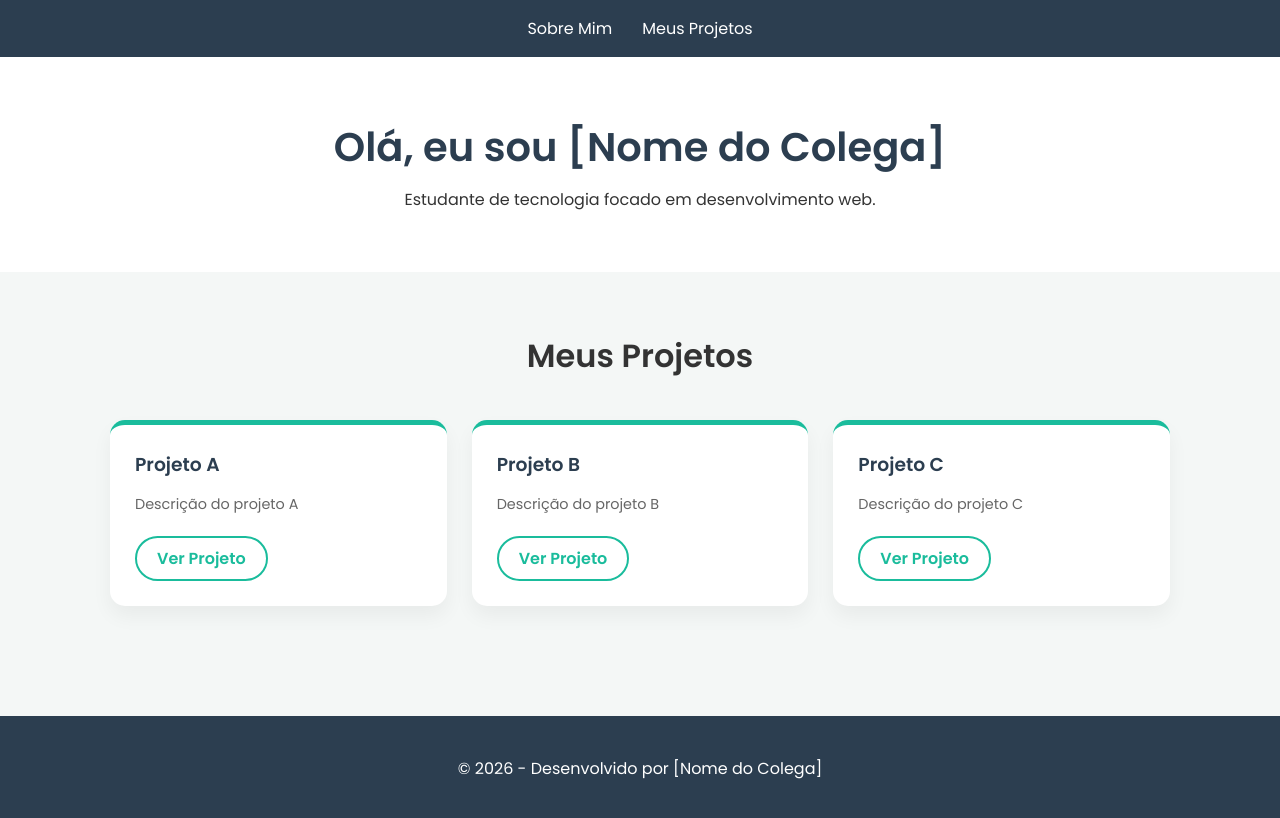
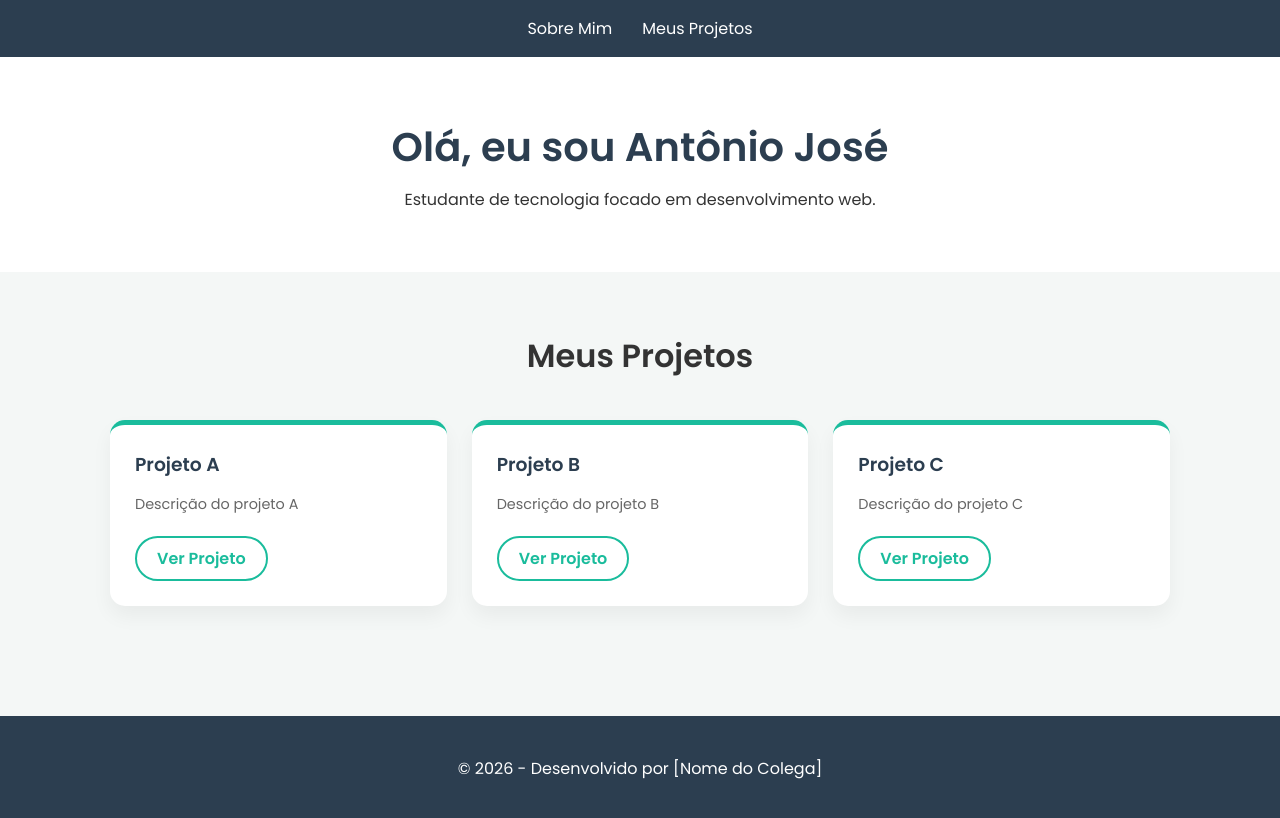
Before and after one commit to antoniojose-ux/meu-portfolio, a plain HTML site: page index.html in a window 1280 px wide. Drawn offline with Linux system fonts and the light colour scheme.

Commit message:
Update index.html

```diff
--- a/index.html
+++ b/index.html
@@ -18,7 +18,7 @@
 
     <main>
         <section id="sobre">
-            <h1>Olá, eu sou [Nome do Colega]</h1>
+            <h1>Olá, eu sou Antônio José</h1>
             <p>Estudante de tecnologia focado em desenvolvimento web.</p>
         </section>
 
```
